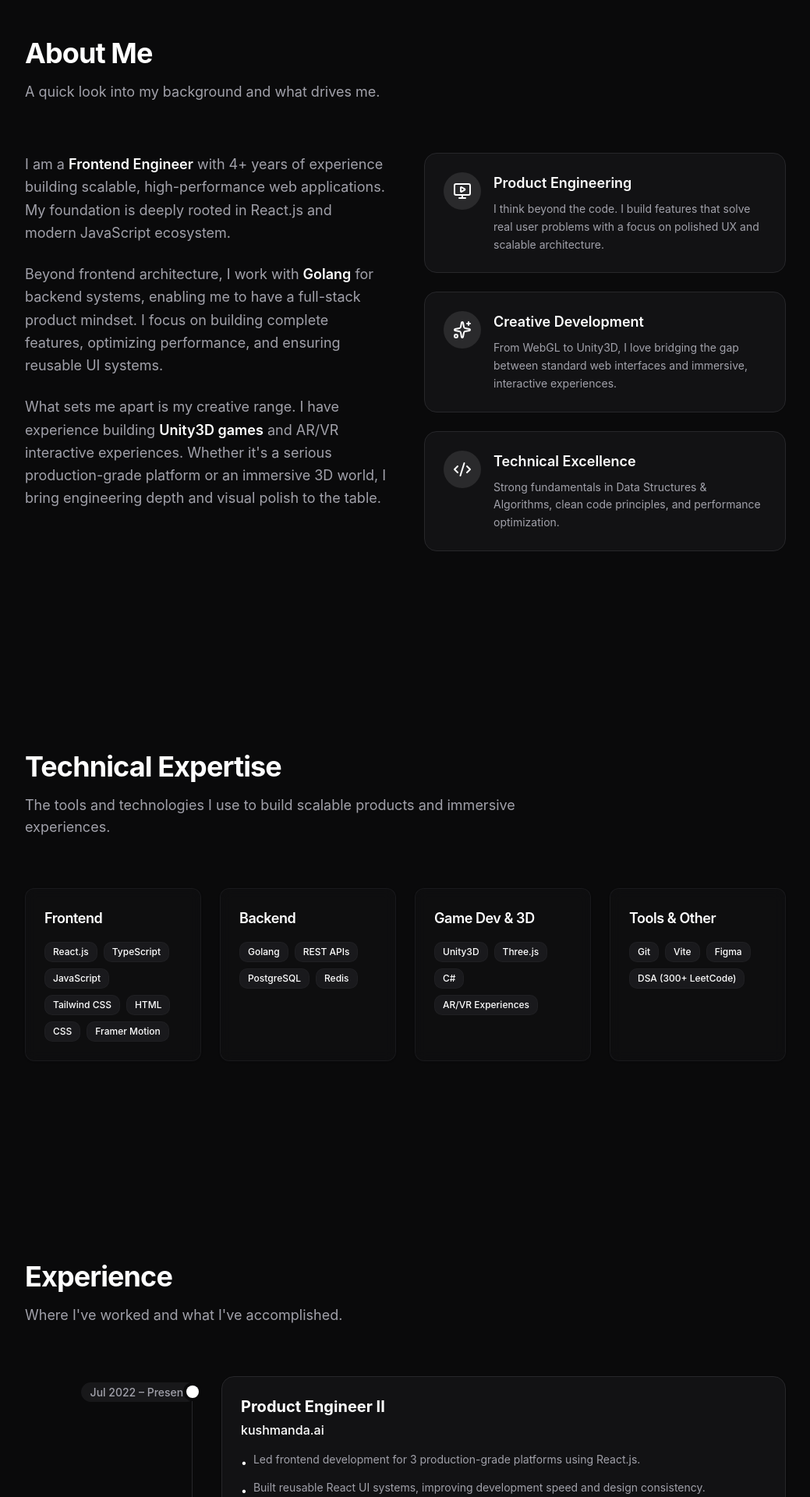
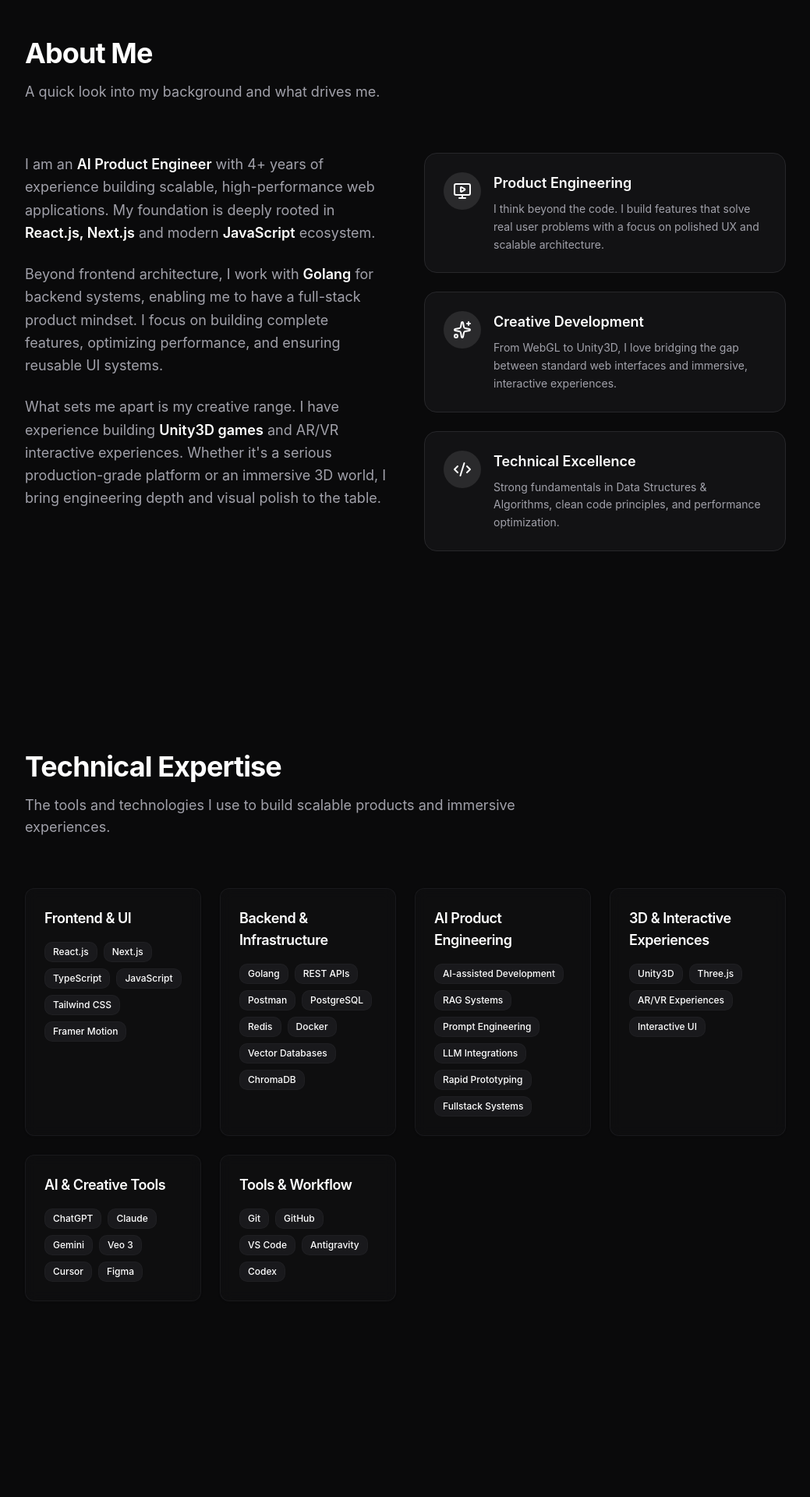
Before and after one commit to yogeshparihar2105Github/Portfolio, a React (Vite) app: page / in a window 1280 px wide. Shown: the part 880-2800 px from the top of the page at 78% size, without its empty margins (120-1159 px from the left). Built offline with nearby package versions, Linux system fonts and the light colour scheme.

Commit message:
added resume and improved the website

```diff
--- a/index.html
+++ b/index.html
@@ -1,23 +1,28 @@
 <!doctype html>
 <html lang="en">
+
 <head>
   <meta charset="UTF-8" />
   <link rel="icon" type="image/svg+xml" href="/vite.svg" />
   <meta name="viewport" content="width=device-width, initial-scale=1.0" />
 
   <!-- SEO Meta Tags -->
-    <title>Yogesh Parihar | Frontend Engineer & Product Builder</title>
-    <meta name="description" content="Portfolio of Yogesh Parihar, a Frontend Engineer with 4+ years of experience building scalable web products, React apps, and immersive Unity3D experiences." />
-    <meta name="keywords" content="Yogesh Parihar, Frontend Engineer, React Developer, Product Engineer, Creative Technologist, Game Developer, Unity3D, Golang" />
+  <title>Yogesh Parihar | AI Product Engineer</title>
+  <meta name="description"
+    content="Portfolio of Yogesh Parihar, a AI Product Engineer with 4+ years of experience building scalable web products, React apps, and immersive Unity3D experiences." />
+  <meta name="keywords"
+    content="Yogesh Parihar, AI Product Engineer, React Developer, Product Engineer, Creative Technologist, Game Developer, Unity3D, Golang" />
   <meta name="author" content="Yogesh Parihar" />
 
   <!-- Open Graph / Social -->
   <meta property="og:type" content="website" />
-    <meta property="og:title" content="Yogesh Parihar | Frontend Engineer" />
+  <meta property="og:title" content="Yogesh Parihar | AI Product Engineer" />
   <meta property="og:description" content="I build scalable web products and immersive interactive experiences." />
 </head>
+
 <body>
   <div id="root"></div>
   <script type="module" src="/src/main.tsx"></script>
 </body>
+
 </html>
--- a/src/components/layout/Navbar.tsx
+++ b/src/components/layout/Navbar.tsx
@@ -47,7 +47,7 @@ export function Navbar() {
           onClick={(e) => { e.preventDefault(); window.scrollTo({ top: 0, behavior: 'smooth' }) }}
           className="text-xl font-bold tracking-tighter"
         >
-          Yogesh<span className="text-muted-foreground">.</span>
+          Yogesh Parihar
         </a>
 
         <div className="flex items-center gap-4">
--- a/src/components/sections/About.tsx
+++ b/src/components/sections/About.tsx
@@ -12,7 +12,7 @@ export function About() {
       <div className="grid md:grid-cols-2 gap-12 items-start">
         <div className="space-y-6 text-lg text-muted-foreground leading-relaxed">
           <p>
-            I am a <strong className="text-foreground font-semibold">Frontend Engineer</strong> with 4+ years of experience building scalable, high-performance web applications. My foundation is deeply rooted in React.js and modern JavaScript ecosystem.
+            I am an <strong className="text-foreground font-semibold">AI Product Engineer</strong> with 4+ years of experience building scalable, high-performance web applications. My foundation is deeply rooted in <strong className="text-foreground font-semibold">React.js, Next.js</strong> and modern <strong className="text-foreground font-semibold">JavaScript</strong> ecosystem.
           </p>
           <p>
             Beyond frontend architecture, I work with <strong className="text-foreground font-semibold">Golang</strong> for backend systems, enabling me to have a full-stack product mindset. I focus on building complete features, optimizing performance, and ensuring reusable UI systems.
--- a/src/components/sections/Contact.tsx
+++ b/src/components/sections/Contact.tsx
@@ -18,7 +18,7 @@ export function Contact() {
           transition={{ duration: 0.5 }}
         >
           <h2 className="text-3xl md:text-5xl font-bold tracking-tight mb-6">
-            Let's build something <span className="text-muted-foreground">great</span> together.
+            Let's build something great together.
           </h2>
           <p className="text-lg text-muted-foreground mb-10 max-w-xl mx-auto">
             I'm currently open to new opportunities. Whether you have a question or just want to say hi, I'll try my best to get back to you!
--- a/src/components/sections/Experience.tsx
+++ b/src/components/sections/Experience.tsx
@@ -40,7 +40,7 @@ export function Experience() {
               <ul className="space-y-3 text-muted-foreground text-sm">
                 <li className="flex gap-2">
                   <span className="text-primary mt-1">•</span>
-                  <span>Led frontend development for 3 production-grade platforms using React.js.</span>
+                  <span>Led frontend development for 3 production-grade platforms using React.js and Next.js.</span>
                 </li>
                 <li className="flex gap-2">
                   <span className="text-primary mt-1">•</span>
@@ -52,15 +52,23 @@ export function Experience() {
                 </li>
                 <li className="flex gap-2">
                   <span className="text-primary mt-1">•</span>
-                  <span>Designed and integrated robust REST APIs with Golang.</span>
+                  <span>Designed and integrated scalable REST APIs and backend services using Golang.</span>
                 </li>
                 <li className="flex gap-2">
                   <span className="text-primary mt-1">•</span>
-                  <span>Improved overall performance, responsiveness, and SEO across all platforms.</span>
+                  <span>Built an intelligent search system using vector embeddings, cosine similarity, and spell-correction algorithms for improved search relevance and accuracy.</span>
                 </li>
                 <li className="flex gap-2">
                   <span className="text-primary mt-1">•</span>
-                  <span>Worked closely with product and design teams to deliver polished user experiences.</span>
+                  <span>Developed a personalized Recommendation Engine for <a href="https://wikibedtimestories.com/" target="_blank" rel="noopener noreferrer" className="hover:text-foreground transition-colors underline underline-offset-4">WikiBedtimeStories</a> which recommends stories to kids based on their age, interests, and watch history.</span>
+                </li>
+                <li className="flex gap-2">
+                  <span className="text-primary mt-1">•</span>
+                  <span>Optimized application performance, reducing load times and improving responsiveness in complex UI flows</span>
+                </li>
+                <li className="flex gap-2">
+                  <span className="text-primary mt-1">•</span>
+                  <span>Collaborated closely with product and design teams to rapidly ship polished user experiences.</span>
                 </li>
               </ul>
             </motion.div>
--- a/src/components/sections/ProblemSolving.tsx
+++ b/src/components/sections/ProblemSolving.tsx
@@ -30,7 +30,7 @@ export function ProblemSolving() {
             <p className="text-muted-foreground mb-6">Active on LeetCode</p>
 
             <div className="grid grid-cols-2 sm:grid-cols-3 gap-3">
-              {["Arrays", "Trees", "Dynamic Programming", "Recursion", "Binary Search", "Graphs"].map((topic) => (
+              {["Arrays", "LinkedList", "Hashmap", "Stack & Queue", "Searching & Sorting Algorithms", "Dynamic Programming", "Recursion", "Trees", "Graphs"].map((topic) => (
                 <div key={topic} className="flex items-center gap-2 text-sm text-muted-foreground bg-secondary/30 px-3 py-2 rounded-lg border border-border/50">
                   <CheckCircle2 className="w-4 h-4 text-green-500" />
                   {topic}
--- a/src/components/sections/Skills.tsx
+++ b/src/components/sections/Skills.tsx
@@ -5,20 +5,69 @@ import { Card, CardContent, CardHeader, CardTitle } from "@/components/ui/card"
 
 const skillCategories = [
   {
-    title: "Frontend",
-    skills: ["React.js", "TypeScript", "JavaScript", "Tailwind CSS", "HTML", "CSS", "Framer Motion"],
+    title: "Frontend & UI",
+    skills: [
+      "React.js",
+      "Next.js",
+      "TypeScript",
+      "JavaScript",
+      "Tailwind CSS",
+      "Framer Motion",
+    ],
   },
   {
-    title: "Backend",
-    skills: ["Golang", "REST APIs", "PostgreSQL", "Redis"],
+    title: "Backend & Infrastructure",
+    skills: [
+      "Golang",
+      "REST APIs",
+      "Postman",
+      "PostgreSQL",
+      "Redis",
+      "Docker",
+      "Vector Databases",
+      "ChromaDB",
+    ],
   },
   {
-    title: "Game Dev & 3D",
-    skills: ["Unity3D", "Three.js", "C#", "AR/VR Experiences"],
+    title: "AI Product Engineering",
+    skills: [
+      "AI-assisted Development",
+      "RAG Systems",
+      "Prompt Engineering",
+      "LLM Integrations",
+      "Rapid Prototyping",
+      "Fullstack Systems",
+    ],
   },
   {
-    title: "Tools & Other",
-    skills: ["Git", "Vite", "Figma", "DSA (300+ LeetCode)"],
+    title: "3D & Interactive Experiences",
+    skills: [
+      "Unity3D",
+      "Three.js",
+      "AR/VR Experiences",
+      "Interactive UI",
+    ],
+  },
+  {
+    title: "AI & Creative Tools",
+    skills: [
+      "ChatGPT",
+      "Claude",
+      "Gemini",
+      "Veo 3",
+      "Cursor",
+      "Figma",
+    ],
+  },
+  {
+    title: "Tools & Workflow",
+    skills: [
+      "Git",
+      "GitHub",
+      "VS Code",
+      "Antigravity",
+      "Codex",
+    ],
   },
 ]
 
```
Also changed, not shown: src/components/sections/Hero.tsx (+15 -10 lines), 1 other file (tests, documents, lock files or other folders). Lines whose indentation alone changed are shown as unchanged.
